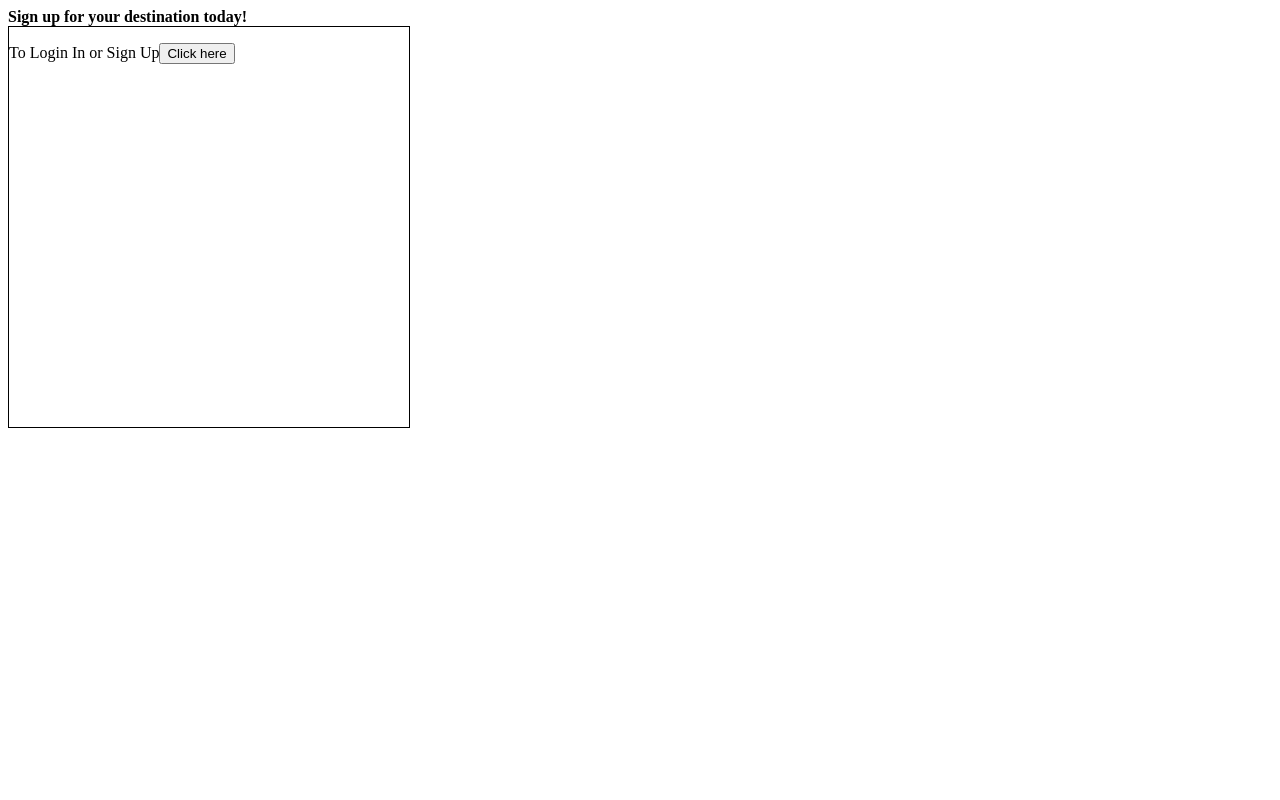
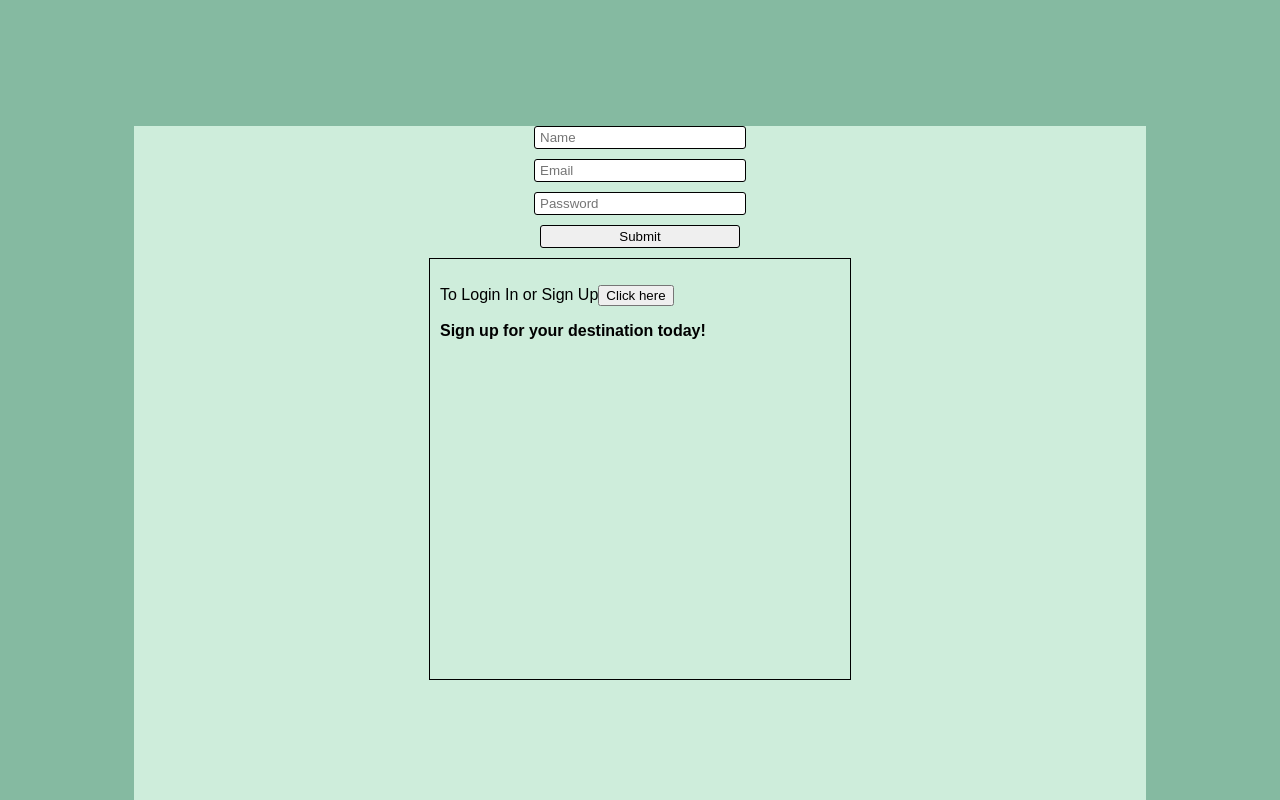
Before and after one commit to IanVanWinkle95/SBA.316, a plain HTML site: page index.html in a window 1280 px wide. Shown: the top 800 px of the page. Drawn offline with Linux system fonts and the light colour scheme.

Commit message:
Second Commit

```diff
--- a/index.html
+++ b/index.html
@@ -4,9 +4,19 @@
     <meta charset="UTF-8">
     <meta name="viewport" content="width=device-width, initial-scale=1.0">
     <title>Document</title>
+    <link rel="stylesheet" href="styles.css" />
     <script src="index.js" defer></script>
 </head>
 <body>
-
+    <form
+      action="javascript: alert('Submitted!');"
+      name="myForm"
+      method="POST"
+      id="form"
+    >
+    <input type="text" name="name" placeholder="Name" />
+    <input type="text" name="email" placeholder="Email" />
+    <input type="password" name="password" placeholder="Password" />
+    <input type="submit" value="Submit" />
 </body>
 </html>
--- a/index.js
+++ b/index.js
@@ -1,24 +1,21 @@
-const body = document.body
-
 const container = document.createElement("div")
 container.style.width = "400px"
 container.style.height = "400px"
 container.style.border = "1px solid black"
+container.style.padding = "10px"
 
-document.querySelector('.heading')
+const form = document.getElementById("form")
 
 const div = document.createElement("div")
 div.innerHTML = "<strong>Sign up for your destination today!</strong>"
 
 const newParagraph = document.createElement("p")
 newParagraph.textContent = "To Login In or Sign Up"
-newParagraph.setAttribute('class', '.heading')
 
 const button = document.createElement("button")
 button.textContent = "Click here"
 
 container.appendChild(newParagraph)
+container.appendChild(div)
 newParagraph.appendChild(button)
-body.append(div)
-
-body.appendChild(container)
+form.appendChild(container)
--- a/styles.css
+++ b/styles.css
@@ -1,9 +1,22 @@
 body {
-    margin: 0;
-    height: 100vh;
-    display: grid;
+    font-family: sans-serif;
+    background: #85baa1;
 }
 
-.heading {
-    font-size: 15px
+form {
+    margin: 10%;
+    height: 100vh;
+    display: flex;
+    flex-direction: column;
+    align-items: center;
+    background: #ceeddb;
 }
+
+input,
+select {
+  width: 200px;
+  padding: 3px 5px;
+  margin-bottom: 10px;
+  border: 1px solid black;
+  border-radius: 3px;
+}
```
